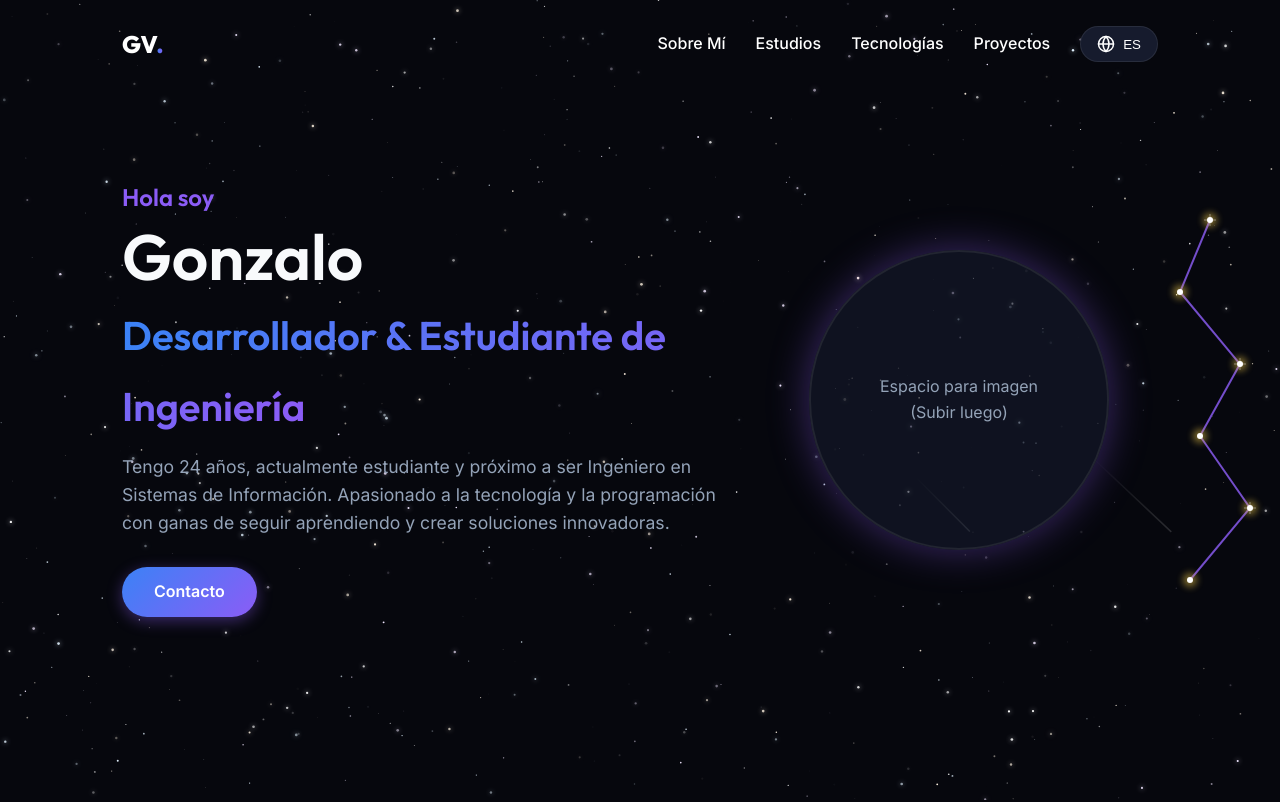
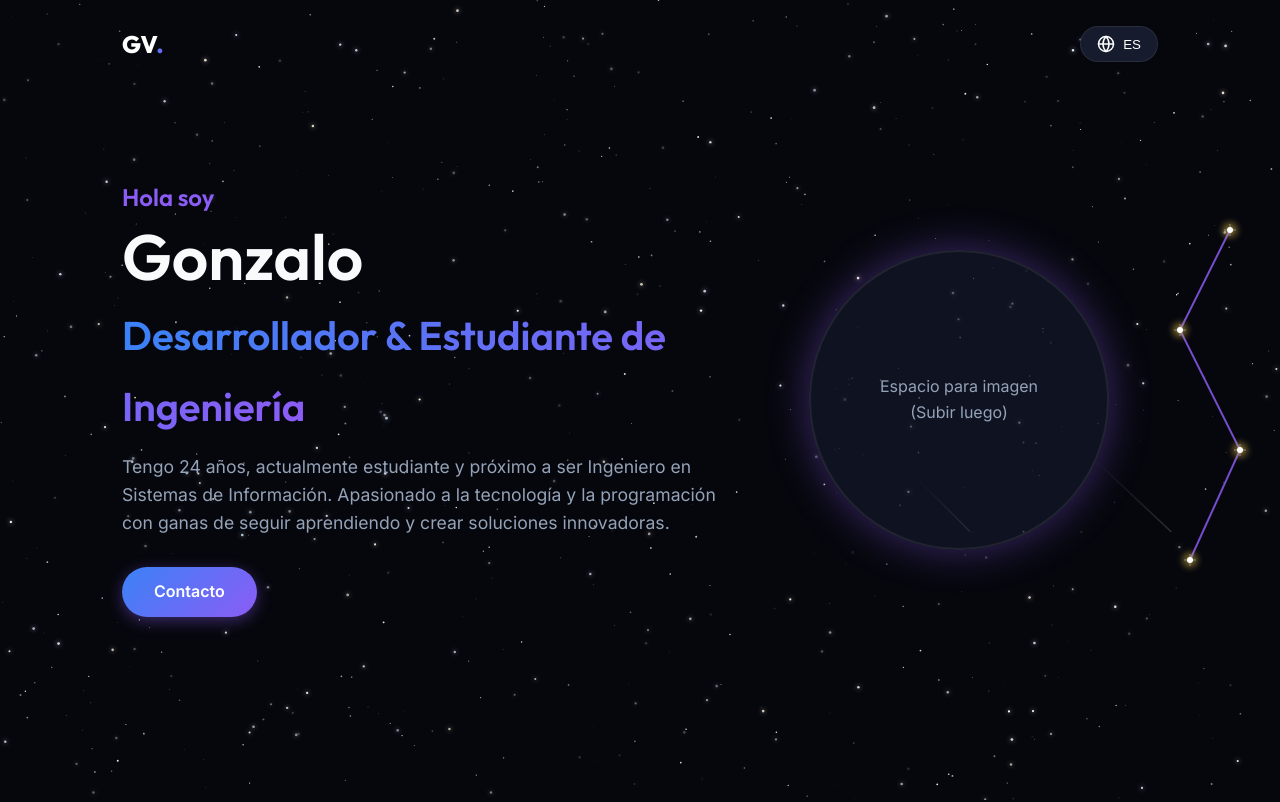
Before and after one commit to GonzaProg/Portfolio, a React (Vite) app: page / in a window 1280 px wide. Shown: the top 802 px of the page. Built offline with nearby package versions, Linux system fonts and the light colour scheme.

Commit message:
Fondo Lluvia Estrellas

```diff
--- a/src/components/Navbar.tsx
+++ b/src/components/Navbar.tsx
@@ -1,11 +1,10 @@
 import React, { useState, useEffect } from 'react';
 import { useTranslation } from 'react-i18next';
-import { Globe, Menu, X } from 'lucide-react';
+import { Globe } from 'lucide-react';
 
 const Navbar: React.FC = () => {
-  const { t, i18n } = useTranslation();
+  const { i18n } = useTranslation();
   const [isScrolled, setIsScrolled] = useState(false);
-  const [isMobileMenuOpen, setIsMobileMenuOpen] = useState(false);
 
   useEffect(() => {
     const handleScroll = () => {
@@ -29,23 +28,19 @@ const Navbar: React.FC = () => {
         width: '100%',
         padding: isScrolled ? '15px 0' : '25px 0',
         transition: 'all 0.3s ease',
-        background: isScrolled ? 'var(--glass-bg)' : 'transparent',
+        background: isScrolled ? 'rgba(10, 12, 22, 0.2)' : 'transparent',
         backdropFilter: isScrolled ? 'blur(12px)' : 'none',
-        borderBottom: isScrolled ? '1px solid var(--glass-border)' : '1px solid transparent',
+        borderBottom: isScrolled ? '1px solid rgba(255, 255, 255, 0.03)' : '1px solid transparent',
         zIndex: 100,
       }}
     >
       <div className="container" style={{ display: 'flex', justifyContent: 'space-between', alignItems: 'center' }}>
-        <a href="#hero" style={{ fontSize: '1.5rem', fontWeight: 800, color: '#fff', fontFamily: 'var(--font-heading)' }}>
+        <a href="#about" style={{ fontSize: '1.5rem', fontWeight: 800, color: '#fff', fontFamily: 'var(--font-heading)' }}>
           GV<span className="text-gradient">.</span>
         </a>
 
-        {/* Desktop Menu */}
-        <div style={{ display: 'flex', gap: '30px', alignItems: 'center' }} className="desktop-nav">
-          <a href="#about" style={{ color: '#fff', fontWeight: 500 }}>{t('nav.about')}</a>
-          <a href="#education" style={{ color: '#fff', fontWeight: 500 }}>{t('nav.education')}</a>
-          <a href="#skills" style={{ color: '#fff', fontWeight: 500 }}>{t('nav.skills')}</a>
-          <a href="#projects" style={{ color: '#fff', fontWeight: 500 }}>{t('nav.projects')}</a>
+        {/* Desktop Menu - Nav links moved to constellation */}
+        <div style={{ display: 'flex', gap: '30px', alignItems: 'center' }}>
 
           <button
             onClick={toggleLanguage}
@@ -66,14 +61,7 @@ const Navbar: React.FC = () => {
             <span>{i18n.language.toUpperCase()}</span>
           </button>
         </div>
-
-        {/* Mobile Menu Toggle (simplified for this example, logic can be extended) */}
-        <div className="mobile-nav-toggle" style={{ display: 'none', cursor: 'pointer' }} onClick={() => setIsMobileMenuOpen(!isMobileMenuOpen)}>
-          {isMobileMenuOpen ? <X color="#fff" /> : <Menu color="#fff" />}
-        </div>
       </div>
-
-      {/* We would add basic CSS in index.css to handle desktop-nav and mobile-nav-toggle display states */}
     </nav>
   );
 };
--- a/src/components/ScrollStarProgress.tsx
+++ b/src/components/ScrollStarProgress.tsx
@@ -1,21 +1,115 @@
-import React from 'react';
+import React, { useState, useEffect } from 'react';
 import { motion, useScroll, useTransform } from 'framer-motion';
+import { useTranslation } from 'react-i18next';
+
+const TypewriterText = ({ text, isHovered }: { text: string; isHovered: boolean }) => {
+  const containerVariants = {
+    hidden: { opacity: 0 },
+    visible: {
+      opacity: 1,
+      transition: { staggerChildren: 0.05 }
+    }
+  };
+
+  const childVariants = {
+    hidden: { opacity: 0, x: 5 },
+    visible: { opacity: 1, x: 0 }
+  };
+
+  if (!isHovered) return null;
+
+  return (
+    <motion.div
+      variants={containerVariants}
+      initial="hidden"
+      animate="visible"
+      style={{
+        position: 'absolute',
+        right: '40px',
+        top: '3px',
+        whiteSpace: 'nowrap',
+        color: '#fff',
+        fontSize: '1rem',
+        fontWeight: 600,
+        pointerEvents: 'none',
+        textShadow: '0 2px 10px rgba(0,0,0,0.8)'
+      }}
+    >
+      {text.split('').map((char, i) => (
+        <motion.span key={i} variants={childVariants}>
+          {char}
+        </motion.span>
+      ))}
+    </motion.div>
+  );
+};
 
 const ScrollStarProgress: React.FC = () => {
   const { scrollYProgress } = useScroll();
+  const { t } = useTranslation();
+  const [hoveredId, setHoveredId] = useState<string | null>(null);
 
-  // Constellation points within a 100x400 viewBox
-  const points = [
-    { x: 50, y: 20 },
-    { x: 20, y: 92 },
-    { x: 80, y: 164 },
-    { x: 40, y: 236 },
-    { x: 90, y: 308 },
-    { x: 30, y: 380 }
+  // Real layout scroll thresholds (0 to 1) for the sections
+  const [thresholds, setThresholds] = useState<number[]>([0, 0.33, 0.66, 1]);
+
+  const sections = [
+    { id: 'about', key: 'nav.about', x: 70, y: 30 },
+    { id: 'education', key: 'nav.education', x: 20, y: 130 },
+    { id: 'skills', key: 'nav.skills', x: 80, y: 250 },
+    { id: 'projects', key: 'nav.projects', x: 30, y: 360 }
   ];
 
-  // SVG Path connecting the points
-  const pathString = `M ${points.map(p => `${p.x} ${p.y}`).join(' L ')}`;
+  // SVG milestones based on exact line lengths between points
+  // 1: (70, 30) -> 2: (20, 130) = dist 111.8
+  // 2: (20, 130) -> 3: (80, 250) = dist 134.16
+  // 3: (80, 250) -> 4: (30, 360) = dist 120.83
+  // Total = 366.79
+  const svgMilestones = [0, 0.304, 0.670, 1];
+
+  useEffect(() => {
+    const calculateThresholds = () => {
+      const scrollHeight = document.documentElement.scrollHeight - window.innerHeight;
+      if (scrollHeight <= 0) return;
+
+      const newThresholds = sections.map((sec, index) => {
+        if (index === 0) return 0;
+
+        const el = document.getElementById(sec.id);
+        if (el) {
+          // Point where the section is halfway up the screen
+          const rect = el.getBoundingClientRect();
+          const offsetTop = rect.top + window.scrollY;
+          const targetScroll = offsetTop - (window.innerHeight / 3);
+
+          return Math.max(0, Math.min(1, targetScroll / scrollHeight));
+        }
+        return svgMilestones[index];
+      });
+
+      // Ensure thresholds are strictly increasing for useTransform
+      for (let i = 1; i < newThresholds.length; i++) {
+        if (newThresholds[i] <= newThresholds[i - 1]) {
+          newThresholds[i] = newThresholds[i - 1] + 0.01;
+        }
+      }
+
+      setThresholds(newThresholds);
+    };
+
+    calculateThresholds();
+    window.addEventListener('resize', calculateThresholds);
+    const timeout = setTimeout(calculateThresholds, 1000); // Recalculate after images load
+
+    return () => {
+      window.removeEventListener('resize', calculateThresholds);
+      clearTimeout(timeout);
+    };
+  }, []);
+
+  // Map the document scroll to the SVG path progress perfectly
+  const pathProgress = useTransform(scrollYProgress, thresholds, svgMilestones);
+
+  const pathString = `M ${sections.map(p => `${p.x} ${p.y}`).join(' L ')}`;
 
   return (
     <div
@@ -27,11 +121,9 @@ const ScrollStarProgress: React.FC = () => {
         width: '100px',
         height: '400px',
         zIndex: 50,
-        pointerEvents: 'none',
       }}
     >
-      <svg width="100" height="400" viewBox="0 0 100 400" style={{ overflow: 'visible' }}>
-        {/* Background dimmed line */}
+      <svg width="100" height="400" viewBox="0 0 100 400" style={{ overflow: 'visible', pointerEvents: 'none' }}>
         <path
           d={pathString}
           fill="transparent"
@@ -39,68 +131,82 @@ const ScrollStarProgress: React.FC = () => {
           strokeWidth="1"
         />
 
-        {/* Animated bright line drawing on scroll */}
         <motion.path
           d={pathString}
           fill="transparent"
-          stroke="rgba(139, 92, 246, 0.8)" /* accent-purple */
+          stroke="rgba(139, 92, 246, 0.8)"
           strokeWidth="2"
-          style={{ pathLength: scrollYProgress }}
+          style={{ pathLength: pathProgress }}
         />
 
-        {/* Constellation Stars */}
-        {points.map((p, index) => {
-          // Calculate when the scroll reaches this point (roughly)
-          const threshold = index / (points.length - 1);
+        {sections.map((p, index) => {
+          const svgMilestone = svgMilestones[index];
 
-          // Glow and size change as we scroll past the threshold
           const opacity = useTransform(
-            scrollYProgress,
-            [Math.max(0, threshold - 0.1), threshold],
+            pathProgress,
+            [Math.max(0, svgMilestone - 0.1), svgMilestone],
             [0.3, 1]
           );
 
           const scale = useTransform(
-            scrollYProgress,
-            [Math.max(0, threshold - 0.1), threshold, Math.min(1, threshold + 0.1)],
+            pathProgress,
+            [Math.max(0, svgMilestone - 0.1), svgMilestone, Math.min(1, svgMilestone + 0.1)],
             [1, 1.5, 1.2]
           );
 
           const glowOpacity = useTransform(
-            scrollYProgress,
-            [Math.max(0, threshold - 0.1), threshold],
+            pathProgress,
+            [Math.max(0, svgMilestone - 0.1), svgMilestone],
             [0, 0.8]
           );
 
+          const isHovered = hoveredId === p.id;
+
           return (
             <g key={index} transform={`translate(${p.x}, ${p.y})`}>
-              {/* Outer Glow */}
               <motion.circle
                 r="6"
-                fill="rgba(252, 211, 77, 0.6)" /* Amber-300 with opacity */
-                style={{ opacity: glowOpacity, scale, filter: 'blur(3px)' }}
+                fill="rgba(252, 211, 77, 0.6)"
+                style={{ opacity: isHovered ? 1 : glowOpacity, scale: isHovered ? 1.5 : scale, filter: 'blur(3px)', transition: 'all 0.3s ease' }}
               />
 
-              {/* Inner Core (Real Star Look) */}
               <motion.circle
                 r="2.5"
                 fill="#ffffff"
-                style={{ opacity, scale }}
+                style={{ opacity: isHovered ? 1 : opacity, scale: isHovered ? 1.5 : scale, transition: 'all 0.3s ease' }}
               />
 
-              {/* Flare effect for brighter stars */}
-              {index % 2 === 0 && (
-                <motion.path
-                  d="M -6 0 L 6 0 M 0 -6 L 0 6"
-                  stroke="#ffffff"
-                  strokeWidth="0.5"
-                  style={{ opacity: glowOpacity }}
-                />
-              )}
+              <motion.path
+                d="M -6 0 L 6 0 M 0 -6 L 0 6"
+                stroke="#ffffff"
+                strokeWidth="0.5"
+                style={{ opacity: isHovered ? 1 : glowOpacity, transition: 'all 0.3s ease' }}
+              />
             </g>
           );
         })}
       </svg>
+
+      {sections.map((sec) => (
+        <div
+          key={sec.id}
+          style={{
+            position: 'absolute',
+            left: `${sec.x}px`,
+            top: `${sec.y}px`,
+            width: '40px',
+            height: '40px',
+            transform: 'translate(-20px, -20px)',
+            cursor: 'pointer',
+            zIndex: 10
+          }}
+          onMouseEnter={() => setHoveredId(sec.id)}
+          onMouseLeave={() => setHoveredId(null)}
+          onClick={() => { window.location.hash = `#${sec.id}`; }}
+        >
+          <TypewriterText text={t(sec.key)} isHovered={hoveredId === sec.id} />
+        </div>
+      ))}
     </div>
   );
 };
```
